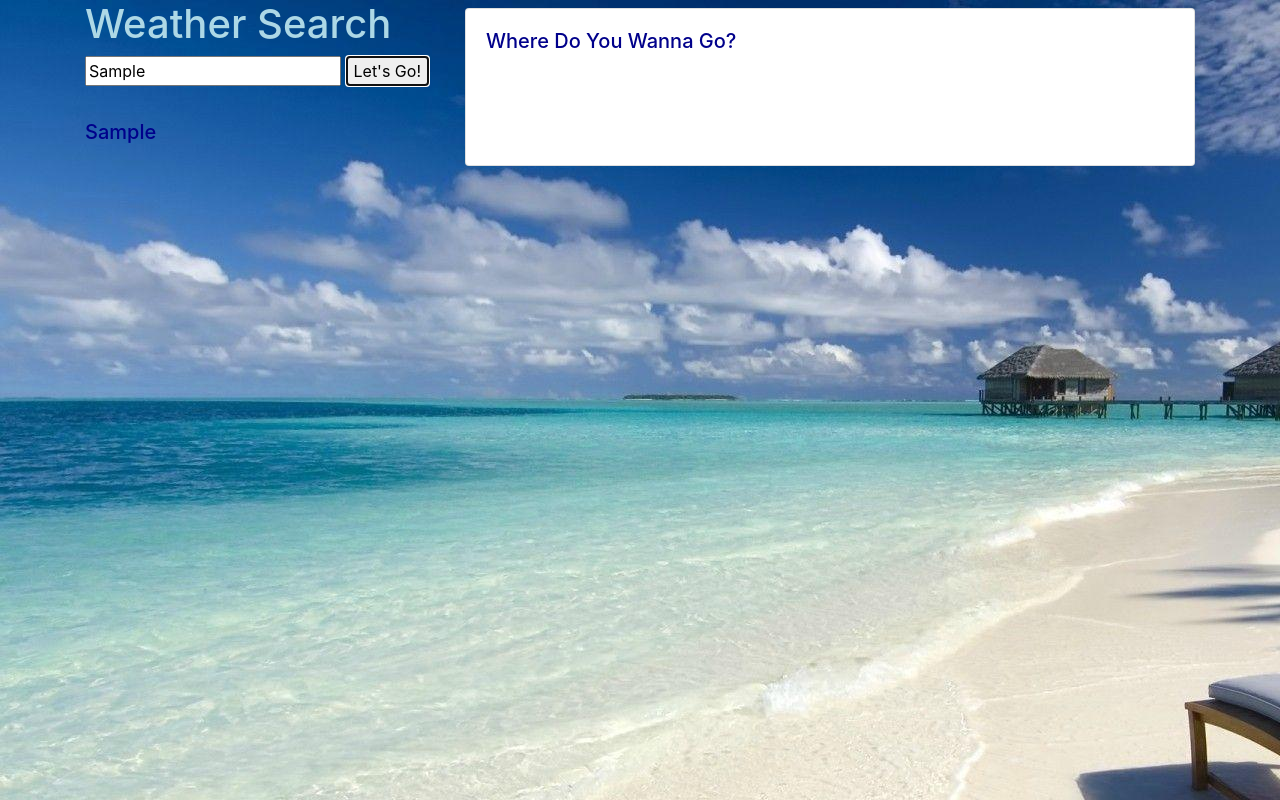
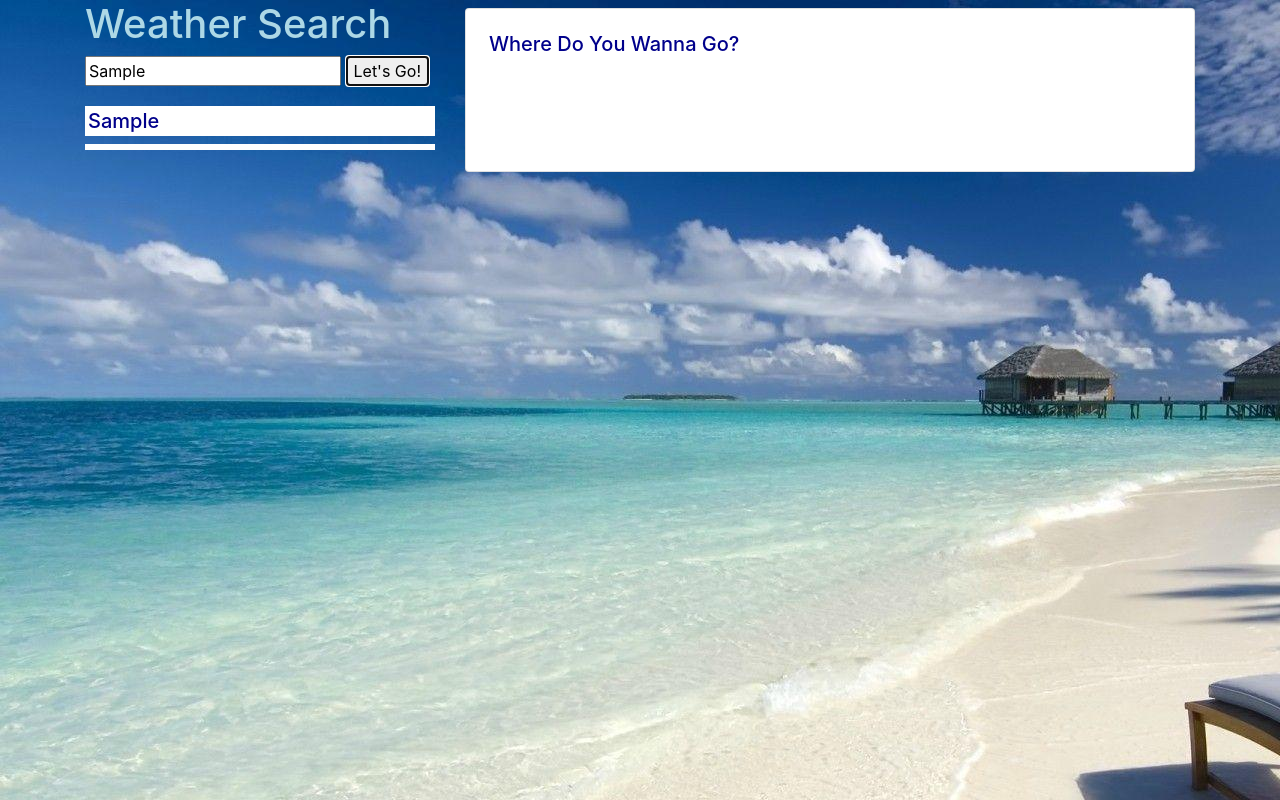
Before and after one commit to BertJ401/WeatherDash, a plain HTML site: page index.html in a window 1280 px wide. Both pictures are taken after typing "Sample" into the empty fields and a click on the button "Let's Go!". Drawn offline with nearby package versions, Linux system fonts and the light colour scheme; no server answers.

Commit message:
css updates

```diff
--- a/index.html
+++ b/index.html
@@ -78,8 +78,8 @@
 
   <script src="https://cdnjs.cloudflare.com/ajax/libs/jquery/3.2.1/jquery.min.js"></script>
   <script type="text/javascript">
-var submitEl= document.querySelector("#submit");
-var cityName= document.querySelector("#cityWeath");
+    var submitEl = document.querySelector("#submit");
+    var cityName = document.querySelector("#cityWeath");
     function renderLastRegistered() {
       var cityName = localStorage.getItem("citySave");
       var password = localStorage.getItem("password");
@@ -92,64 +92,40 @@ function renderLastRegistered() {
 
 
     }
-submitEl.addEventListener("click", function(event) {
+    submitEl.addEventListener("click", function (event) {
       event.preventDefault();
       cityName = document.getElementById("cityWeath").value;
       console.log(cityName);
-  $("#prevViews").prepend("<br><h5>" + cityName+"<h5>");
+      $("#prevViews").prepend("<h5>" + cityName + "<h5>");
       localStorage.setItem("citySave", cityName);
       renderLastRegistered();
 
-    // This is our API key
       var APIKey = "402fe03746dde66fe92a09674269957b";
+      var queryURL = "https://api.openweathermap.org/data/2.5/weather?q=" + cityName + "&appid=" + APIKey;
 
-    // Here we are building the URL we need to query the database
-    var queryURL = "https://api.openweathermap.org/data/2.5/weather?q="+cityName+"&appid=" + APIKey;
-
-    // Here we run our AJAX call to the OpenWeatherMap API
       $.ajax({
         url: queryURL,
         method: "GET"
       })
-      // We store all of the retrieved data inside of an object called "response"
+
         .then(function (response) {
-
-        // Log the queryURL
-        console.log(queryURL);
-
-        // Log the resulting object
-        console.log(response);
-
-        // Transfer content to HTML
           $(".city").html("<h1>" + response.name + " Weather Details</h1>");
           var d = new Date();
           var strDate = (d.getMonth() + 1) + "/" + d.getDate() + "/" + d.getFullYear();
           $(".date").text(strDate);
           $(".wind").text("Wind Speed: " + response.wind.speed);
           $(".humidity").text("Humidity: " + response.main.humidity);
-
-        // Convert the temp to fahrenheit
           var tempF = (response.main.temp - 273.15) * 1.80 + 32;
-
-        // add temp content to html
           $(".tempF").text("Temperature (F) " + tempF.toFixed(2));
-
-        // Log the data in the console as well
-        console.log("Wind Speed: " + response.wind.speed);
-        console.log("Humidity: " + response.main.humidity);
-        console.log("Temperature (F): " + tempF);
           var latUvi = response.coord.lat;
           var lonUvi = response.coord.lon;
-
           var queryURL = "https://api.openweathermap.org/data/2.5/uvi?lat=" + latUvi + "&lon=" + lonUvi +
             "&appid=" + APIKey;
-
-        // Here we run our AJAX call to the OpenWeatherMap API
         $.ajax({
             url: queryURL,
             method: "GET"
           })
-          // We store all of the retrieved data inside of an object called "response"
+
             .then(function (response) {
               console.log(response);
               var uvInd = response.value;
@@ -165,27 +141,19 @@ submitEl.addEventListener("click", function(event) {
             });
         });
 
+      var queryURL = "https://api.openweathermap.org/data/2.5/forecast?q=" + cityName + "&appid=" + APIKey;
 
-
-    var queryURL = "https://api.openweathermap.org/data/2.5/forecast?q="+cityName+"&appid=" + APIKey;
-
-    // Here we run our AJAX call to the OpenWeatherMap API
       $.ajax({
         url: queryURL,
         method: "GET"
       })
-      // We store all of the retrieved data inside of an object called "response"
         .then(function (response) {
           console.log(response);
-
           for (i = 0; i < 5; i++) {
-
-
-          console.log(response.list[i].main);
             var d = new Date();
-          d.setDate(d.getDate()+i+1);
+            d.setDate(d.getDate() + i + 1);
             var strDate = (d.getMonth() + 1) + "/" + (d.getDate());
-        $(".uPdate"+i).text(strDate);
+            $(".uPdate" + i).text(strDate);
             var iconcode = response.list[i].weather[0].icon;
             var iconurl = "http://openweathermap.org/img/w/" + iconcode + ".png";
             $('#wicon' + i).attr('src', iconurl);
@@ -196,14 +164,9 @@ submitEl.addEventListener("click", function(event) {
           }
         })
     })
-
-
   </script>
 
-
   <script src="https://cdnjs.cloudflare.com/ajax/libs/popper.js/1.14.3/umd/popper.min.js"></script>
-
-  <!-- Bootstrap JavaScript CDN -->
   <script src="https://maxcdn.bootstrapcdn.com/bootstrap/4.0.0/js/bootstrap.min.js"></script>
 
 </body>
--- a/style.css
+++ b/style.css
@@ -6,6 +6,10 @@ h1 {
     color: lightblue;
 }
 
+h5 {
+    background-color: white;
+    padding: 3px;
+}
 #icon {
     visibility: hidden;
 }
@@ -13,3 +17,11 @@ h1 {
 h5 {
     color: darkblue;
 }
+
+form {
+    margin-bottom: 20px;
+}
+
+#cityWeath {
+    margin-bottom: 20px;
+}
```
Also changed, not shown: 1 other file. Lines whose indentation alone changed are shown as unchanged.
